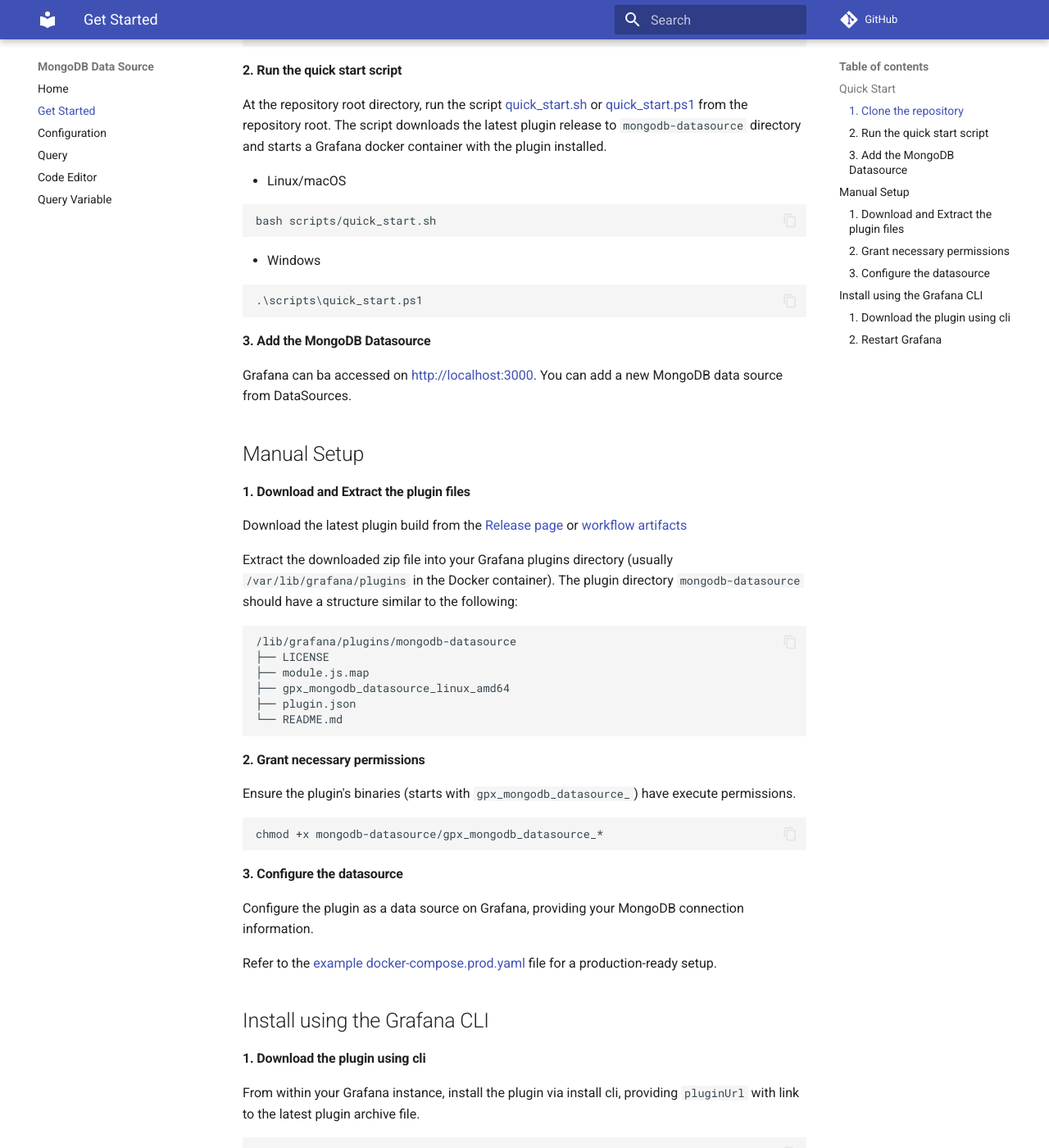
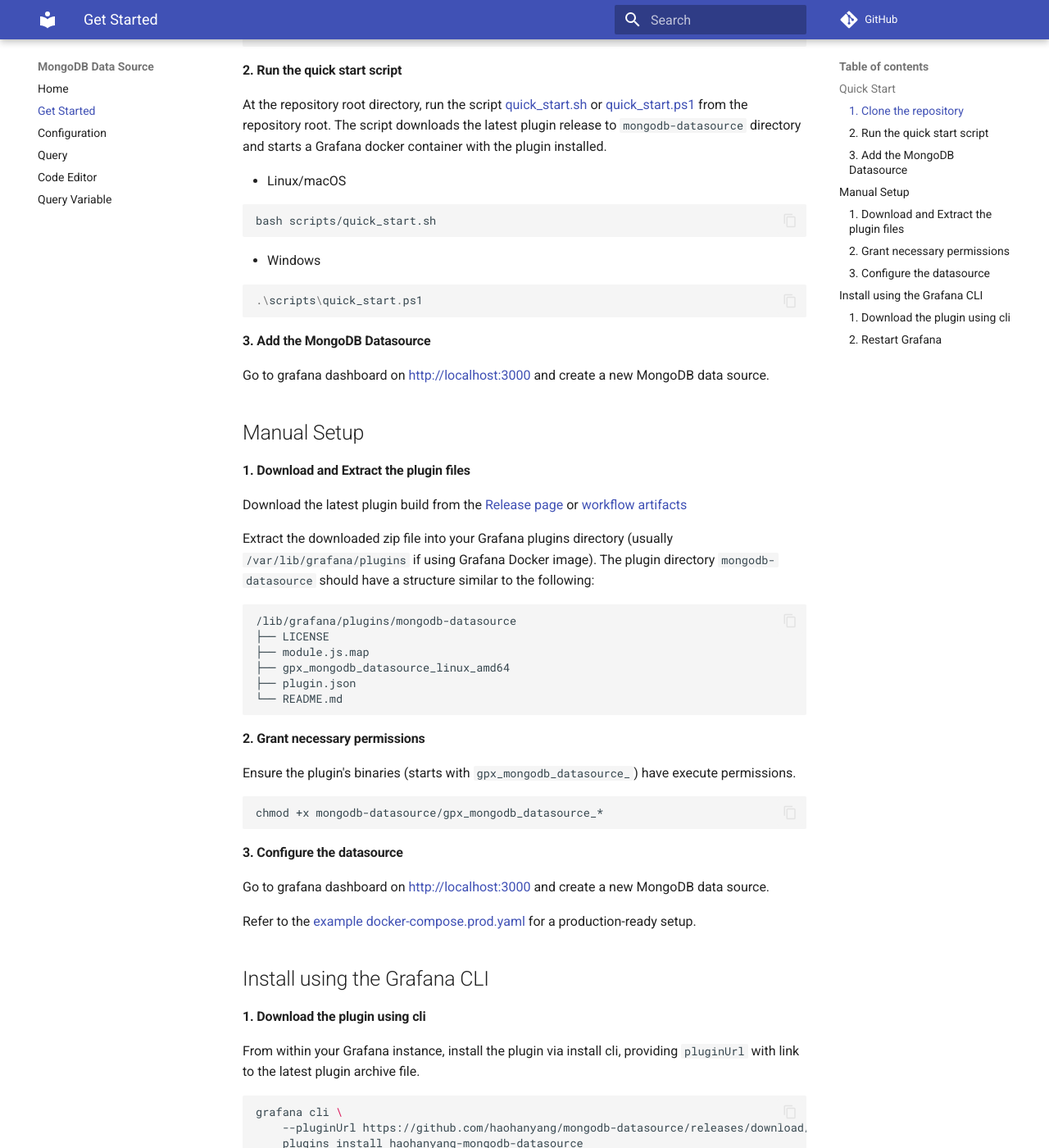
Before and after one commit to haohanyang/mongodb-datasource, an MkDocs documentation site: the page built from docs/get-started.md, in a window 1280 px wide and 1400 px high, scrolled down 293 px. Shown: the whole window at 82% size. Built offline with MkDocs 1.6.1 and Material for MkDocs 9.7.7, drawn with Linux system fonts in a browser that asks for light colours; comment, search, counter and statistics services are not loaded; some of the changed text lies outside the part shown.

````diff
--- a/docs/get-started.md
+++ b/docs/get-started.md
@@ -4,7 +4,7 @@
 
 #### 1. Clone the repository
 
-```
+```bash
 git clone https://github.com/haohanyang/mongodb-datasource.git
 
 cd mongodb-datasource
@@ -16,19 +16,19 @@
 
 - Linux/macOS
 
-```
+```bash
 bash scripts/quick_start.sh
 ```
 
 - Windows
 
-```
+```pwsh
 .\scripts\quick_start.ps1
 ```
 
 #### 3. Add the MongoDB Datasource
 
-Grafana can ba accessed on [http://localhost:3000](http://localhost:3000). You can add a new MongoDB data source from DataSources.
+Go to grafana dashboard on [http://localhost:3000](http://localhost:3000) and create a new MongoDB data source.
 
 ## Manual Setup
 
@@ -36,7 +36,7 @@
 
 Download the latest plugin build from the [Release page](https://github.com/haohanyang/mongodb-datasource/releases) or [workflow artifacts](https://github.com/haohanyang/mongodb-datasource/actions?query=branch%3Amaster)
 
-Extract the downloaded zip file into your Grafana plugins directory (usually `/var/lib/grafana/plugins` in the Docker container). The plugin directory `mongodb-datasource` should have a structure similar to the following:
+Extract the downloaded zip file into your Grafana plugins directory (usually `/var/lib/grafana/plugins` if using Grafana Docker image). The plugin directory `mongodb-datasource` should have a structure similar to the following:
 
 ```
 /lib/grafana/plugins/mongodb-datasource
@@ -57,9 +57,9 @@
 
 #### 3. Configure the datasource
 
-Configure the plugin as a data source on Grafana, providing your MongoDB connection information.
+Go to grafana dashboard on [http://localhost:3000](http://localhost:3000) and create a new MongoDB data source.
 
-Refer to the [example docker-compose.prod.yaml](https://github.com/haohanyang/mongodb-datasource/blob/master/docker-compose.prod.yaml) file for a production-ready setup.
+Refer to the [example docker-compose.prod.yaml](https://github.com/haohanyang/mongodb-datasource/blob/master/docker-compose.prod.yaml) for a production-ready setup.
 
 ## Install using the Grafana CLI
 
--- a/mkdocs.yml
+++ b/mkdocs.yml
@@ -5,6 +5,7 @@
   features:
     - content.code.copy
 repo_url: https://github.com/haohanyang/mongodb-datasource
+site_url: https://haohanyang.github.io/mongodb-datasource/
 site_author: Haohan Yang
 site_description: Documentation for MongoDB Data Source for Grafana
 markdown_extensions:
--- a/package.json
+++ b/package.json
@@ -14,7 +14,7 @@
     "server": "docker compose up --build",
     "sign": "npx --yes @grafana/sign-plugin@latest",
     "format": "prettier --write .",
-    "editor-dev": "webpack serve --config-name editor"
+    "build:editor": "webpack --config-name editor"
   },
   "author": "Haohan Yang",
   "license": "Apache-2.0",
````
Also changed, not shown: docs/index.md (+3 -5 lines), webpack.config.ts (+0 -8 lines), 2 other files.
